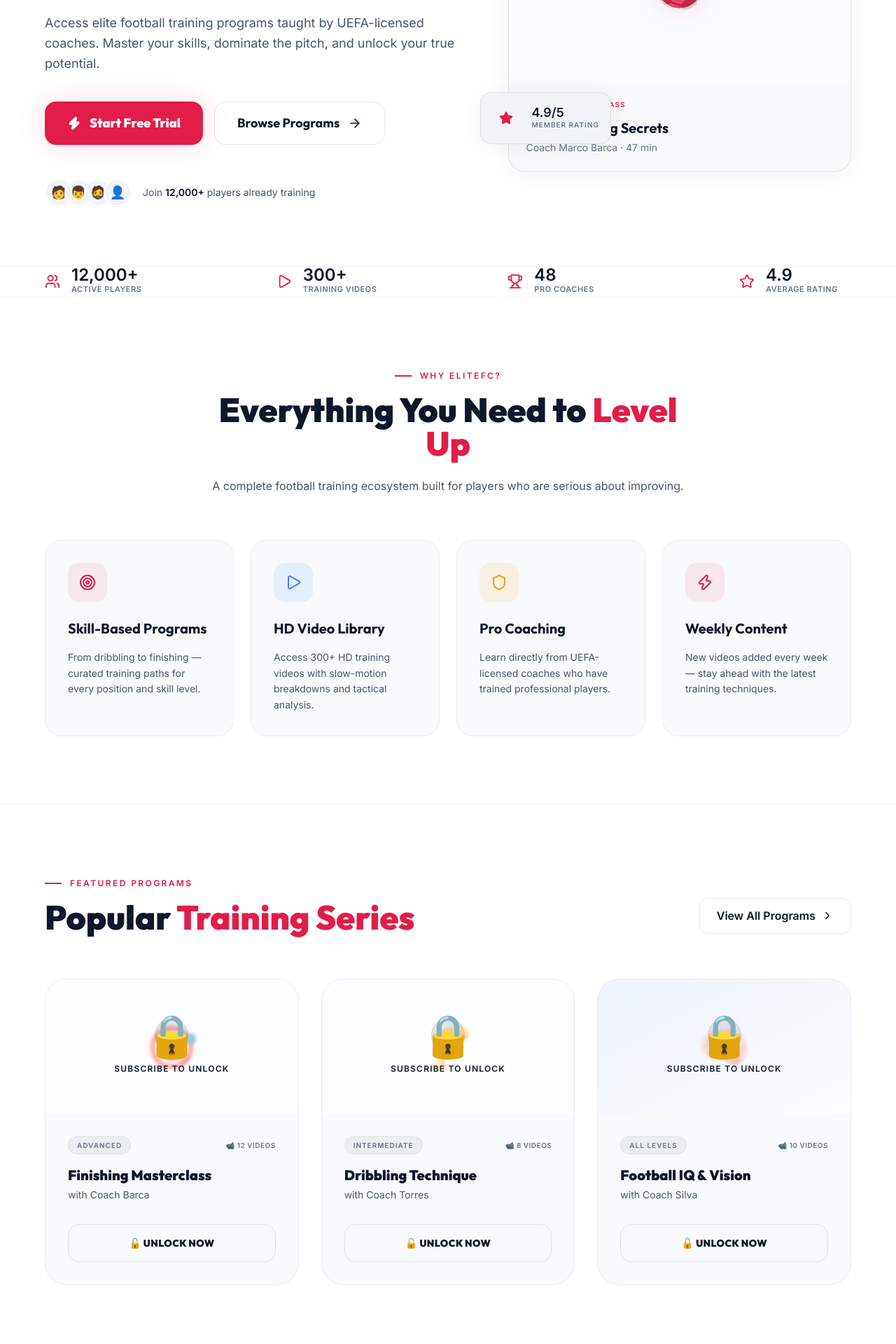
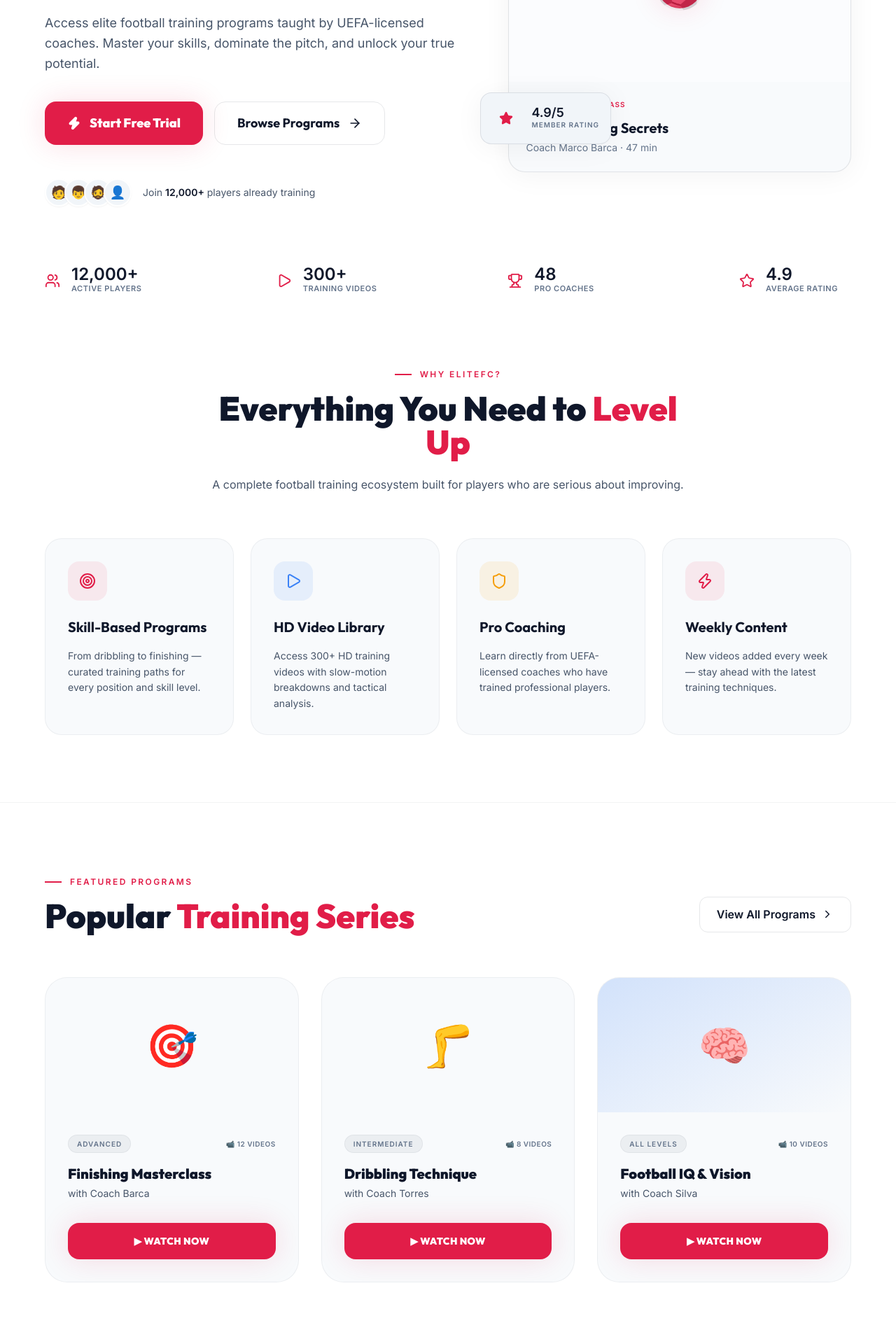
Before and after one commit to dutaposco/dutafc, a React (Vite) app: page / in a window 1280 px wide. Shown: the part 340-2260 px from the top of the page at 70% size. Built offline with nearby package versions, Linux system fonts and the light colour scheme.

Commit message:
Update Home.jsx

```diff
--- a/src/pages/Home.jsx
+++ b/src/pages/Home.jsx
@@ -64,7 +64,7 @@ const testimonials = [
   },
 ]
 
-export default function Home({ isSubscribed }) {
+export default function Home({ isSubscribed, onSubscribe }) {
   return (
     <main className="min-h-screen animate-fadeIn bg-bg">
       {/* ── HERO ── */}
@@ -99,11 +99,11 @@ export default function Home({ isSubscribed }) {
                 </Link>
               ) : (
                 <>
-                  <Link to="/pricing" className="group flex items-center justify-center gap-3 bg-accent text-black px-8 py-4 rounded-2xl font-heading font-black text-lg shadow-glow hover:bg-white transition-all hover:-translate-y-1">
+                  <button onClick={onSubscribe} className="group flex items-center justify-center gap-3 bg-accent text-black px-8 py-4 rounded-2xl font-heading font-black text-lg shadow-glow hover:bg-white transition-all hover:-translate-y-1 cursor-pointer w-full sm:w-auto">
                     <Zap size={20} fill="currentColor" />
                     Start Free Trial
-                  </Link>
-                  <Link to="/programs" className="flex items-center justify-center gap-3 border border-white/10 hover:border-white/30 px-8 py-4 rounded-2xl font-heading font-bold text-lg text-white transition-all">
+                  </button>
+                  <Link to="/programs" className="flex items-center justify-center gap-3 border border-white/10 hover:border-white/30 px-8 py-4 rounded-2xl font-heading font-bold text-lg text-white transition-all w-full sm:w-auto">
                     Browse Programs
                     <ArrowRight size={20} className="group-hover:translate-x-1" />
                   </Link>
@@ -167,7 +167,7 @@ export default function Home({ isSubscribed }) {
       </section>
 
       {/* ── STATS BAR ── */}
-      <section className="border-y border-white/5 bg-surface/30 backdrop-blur-sm">
+      <section className="bg-surface/30 backdrop-blur-sm">
         <div className="container mx-auto px-6 py-10 flex flex-wrap justify-center md:justify-between items-center gap-8">
           {stats.map(({ icon: Icon, value, label }) => (
             <div key={label} className="flex items-center gap-4 min-w-[160px]">
@@ -230,9 +230,9 @@ export default function Home({ isSubscribed }) {
 
           <div className="grid grid-cols-1 md:grid-cols-3 gap-8">
             {[
-              { emoji: '🎯', title: 'Finishing Masterclass', coach: 'Coach Barca', level: 'Advanced', videos: 12, locked: !isSubscribed, banner: 'from-gold/20' },
-              { emoji: '🦵', title: 'Dribbling Technique', coach: 'Coach Torres', level: 'Intermediate', videos: 8, locked: !isSubscribed, banner: 'from-accent/20' },
-              { emoji: '🧠', title: 'Football IQ & Vision', coach: 'Coach Silva', level: 'All Levels', videos: 10, locked: !isSubscribed, banner: 'from-blue-500/20' },
+              { emoji: '🎯', title: 'Finishing Masterclass', coach: 'Coach Barca', level: 'Advanced', videos: 12, locked: false, banner: 'from-gold/20' },
+              { emoji: '🦵', title: 'Dribbling Technique', coach: 'Coach Torres', level: 'Intermediate', videos: 8, locked: false, banner: 'from-accent/20' },
+              { emoji: '🧠', title: 'Football IQ & Vision', coach: 'Coach Silva', level: 'All Levels', videos: 10, locked: false, banner: 'from-blue-500/20' },
             ].map(({ emoji, title, coach, level, videos, locked, banner }) => (
               <div key={title} className="group bg-surface rounded-[2rem] border border-white/5 overflow-hidden transition-all duration-500 hover:border-white/15 hover:shadow-card">
                 <div className={`h-48 relative flex items-center justify-center text-6xl bg-gradient-to-br ${banner} to-transparent overflow-hidden`}>
@@ -257,12 +257,15 @@ export default function Home({ isSubscribed }) {
                   </div>
                   <h3 className="font-heading text-xl font-black mb-1 group-hover:text-accent transition-colors">{title}</h3>
                   <p className="text-sm text-soft mb-8">with {coach}</p>
-                  <Link
-                    to={locked ? '/pricing' : '/programs'}
-                    className={`w-full py-4 rounded-2xl flex items-center justify-center gap-2 font-heading font-black text-sm tracking-wide transition-all ${locked ? 'border border-white/10 text-white hover:bg-white/5' : 'bg-accent text-black hover:bg-white shadow-glow'}`}
-                  >
-                    {locked ? '🔓 UNLOCK NOW' : '▶ WATCH NOW'}
-                  </Link>
+                  {locked ? (
+                    <button onClick={onSubscribe} className="w-full py-4 rounded-2xl flex items-center justify-center gap-2 font-heading font-black text-sm tracking-wide transition-all border border-white/10 text-white hover:bg-white/5 cursor-pointer">
+                      🔓 UNLOCK NOW
+                    </button>
+                  ) : (
+                    <Link to="/programs" className="w-full py-4 rounded-2xl flex items-center justify-center gap-2 font-heading font-black text-sm tracking-wide transition-all bg-accent text-black hover:bg-white shadow-glow">
+                      ▶ WATCH NOW
+                    </Link>
+                  )}
                 </div>
               </div>
             ))}
@@ -303,26 +306,7 @@ export default function Home({ isSubscribed }) {
         </div>
       </section>
 
-      {/* ── CTA BANNER ── */}
-      {!isSubscribed && (
-        <section className="py-24 px-6">
-          <div className="container mx-auto bg-gradient-to-br from-accent to-[#00b25a] p-12 md:p-20 rounded-[3rem] relative overflow-hidden group">
-            <div className="absolute top-0 right-0 w-80 h-80 bg-white/20 rounded-full blur-[80px] -mr-40 -mt-40 animate-pulse" />
-            <div className="absolute bottom-0 left-0 w-60 h-60 bg-black/10 rounded-full blur-[60px] -ml-30 -mb-30" />
 
-            <div className="relative z-10 flex flex-col lg:flex-row items-center justify-between gap-12 text-black">
-              <div className="text-center lg:text-left">
-                <h2 className="font-heading text-4xl md:text-6xl font-black leading-tight mb-6">Ready to Dominate the Pitch?</h2>
-                <p className="text-xl font-medium opacity-80 max-w-[600px]">Join thousands of players making real progress. Start your free 7-day trial today.</p>
-              </div>
-              <Link to="/pricing" className="flex items-center gap-4 bg-black text-white px-10 py-5 rounded-2xl font-heading font-black text-2xl shadow-xl hover:scale-105 active:scale-95 transition-all">
-                <Zap size={28} fill="currentColor" />
-                Get Access
-              </Link>
-            </div>
-          </div>
-        </section>
-      )}
     </main>
   )
 }
```
